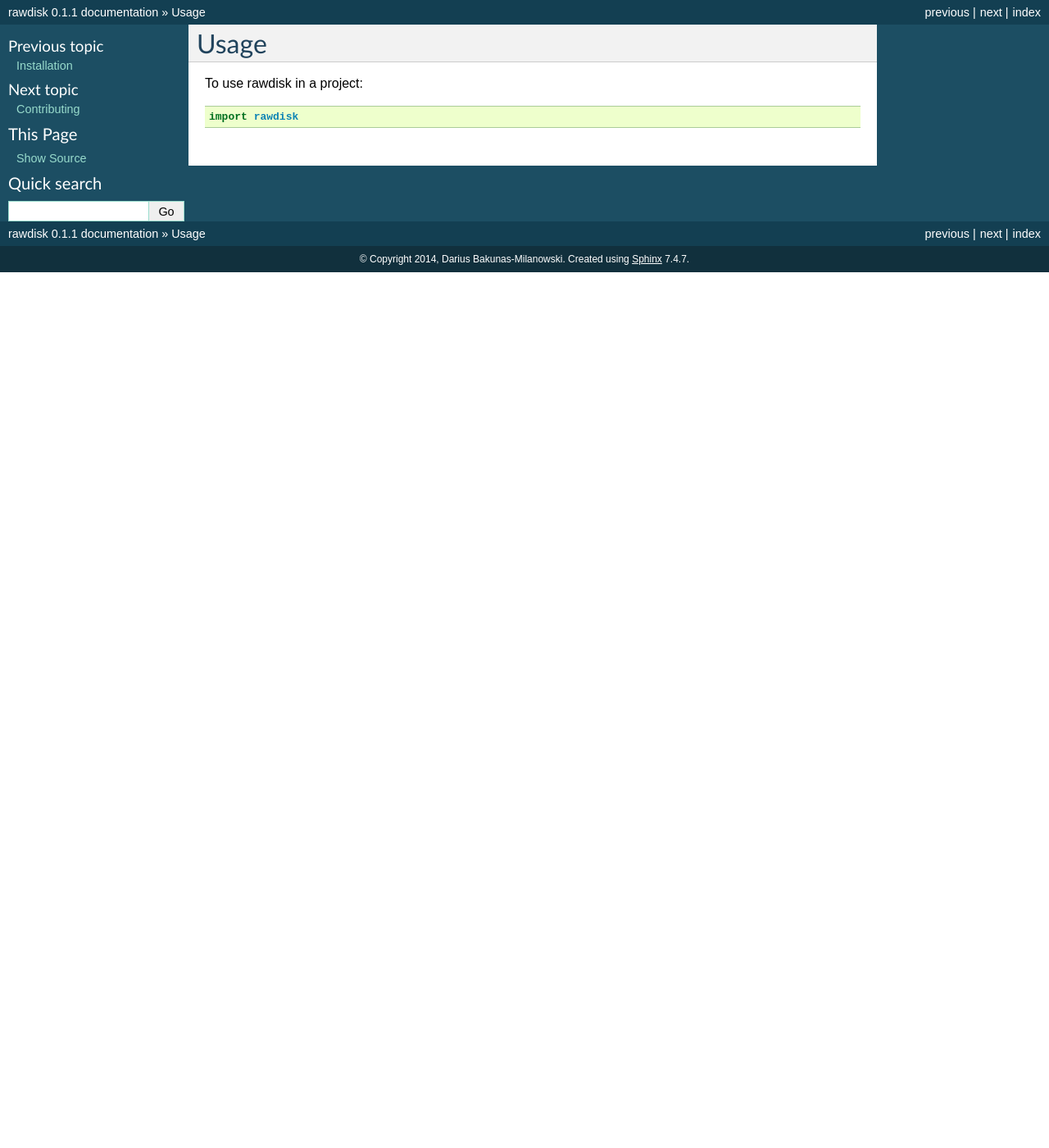
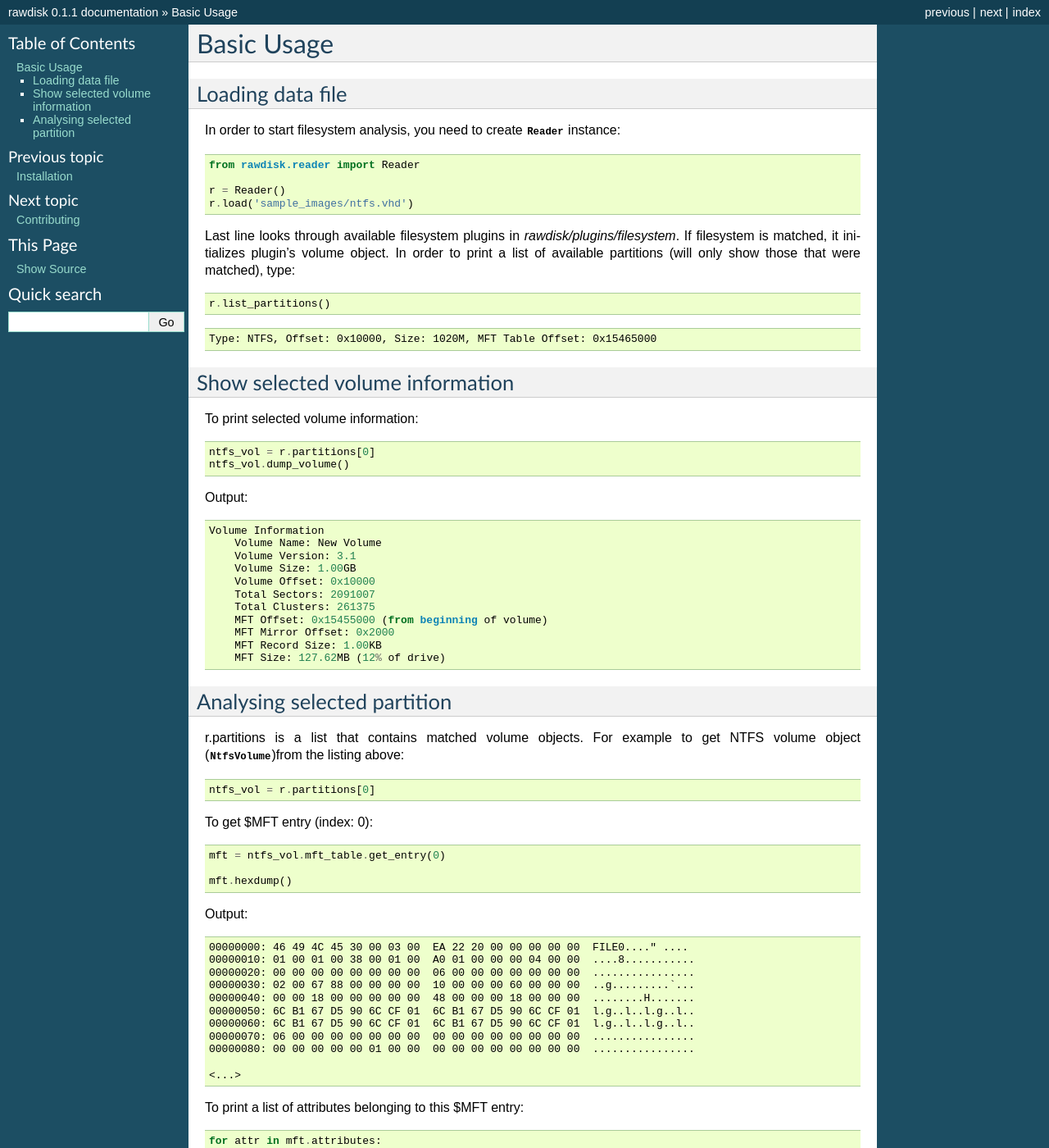
Before and after one commit to dariusbakunas/rawdisk, a Sphinx documentation site: the page built from docs/usage.rst, in a window 1280 px wide and 1400 px high. Shown: the whole window at 82% size. Built offline with Sphinx 7.4.7, drawn with Linux system fonts in a browser that asks for light colours; some of the changed text lies outside the part shown.

Commit message:
Updated documentation

```diff
--- a/docs/usage.rst
+++ b/docs/usage.rst
@@ -1,7 +1,82 @@
-========
-Usage
-========
+***********
+Basic Usage
+***********
 
-To use rawdisk in a project::
+Loading data file
+=================
 
-    import rawdisk
+In order to start filesystem analysis, you need to create :class:`~rawdisk.reader.Reader` instance::
+
+    from rawdisk.reader import Reader
+
+    r = Reader()
+    r.load('sample_images/ntfs.vhd')
+
+Last line looks through available filesystem plugins in *rawdisk/plugins/filesystem*. If filesystem is matched, it initializes plugin's volume object. In order to print a list of available partitions (will only show those that were matched), type::
+
+    r.list_partitions()
+
+.. code-block:: sh
+
+    Type: NTFS, Offset: 0x10000, Size: 1020M, MFT Table Offset: 0x15465000
+
+Show selected volume information
+================================
+
+To print selected volume information::
+
+    ntfs_vol = r.partitions[0]
+    ntfs_vol.dump_volume()
+
+Output::
+
+    Volume Information
+        Volume Name: New Volume
+        Volume Version: 3.1
+        Volume Size: 1.00GB
+        Volume Offset: 0x10000
+        Total Sectors: 2091007
+        Total Clusters: 261375
+        MFT Offset: 0x15455000 (from beginning of volume)
+        MFT Mirror Offset: 0x2000
+        MFT Record Size: 1.00KB
+        MFT Size: 127.62MB (12% of drive)
+
+Analysing selected partition
+============================
+
+r.partitions is a list that contains matched volume objects. For example to get NTFS volume object (:class:`NtfsVolume <rawdisk.plugins.filesystems.ntfs.ntfs_volume.NtfsVolume>`)from the listing above::
+
+    ntfs_vol = r.partitions[0]
+
+To get $MFT entry (index: 0)::
+
+    mft = ntfs_vol.mft_table.get_entry(0)
+
+    mft.hexdump()
+
+Output::
+
+    00000000: 46 49 4C 45 30 00 03 00  EA 22 20 00 00 00 00 00  FILE0...." ....
+    00000010: 01 00 01 00 38 00 01 00  A0 01 00 00 00 04 00 00  ....8...........
+    00000020: 00 00 00 00 00 00 00 00  06 00 00 00 00 00 00 00  ................
+    00000030: 02 00 67 88 00 00 00 00  10 00 00 00 60 00 00 00  ..g.........`...
+    00000040: 00 00 18 00 00 00 00 00  48 00 00 00 18 00 00 00  ........H.......
+    00000050: 6C B1 67 D5 90 6C CF 01  6C B1 67 D5 90 6C CF 01  l.g..l..l.g..l..
+    00000060: 6C B1 67 D5 90 6C CF 01  6C B1 67 D5 90 6C CF 01  l.g..l..l.g..l..
+    00000070: 06 00 00 00 00 00 00 00  00 00 00 00 00 00 00 00  ................
+    00000080: 00 00 00 00 00 01 00 00  00 00 00 00 00 00 00 00  ................
+
+    <...>
+
+To print a list of attributes belonging to this $MFT entry::
+
+    for attr in mft.attributes:
+        print attr
+
+Output::
+
+    Type: $STANDARD_INFORMATION Name: N/A Resident Size: 96
+    Type: $FILE_NAME Name: N/A Resident Size: 104
+    Type: $DATA Name: N/A Non-Resident Size: 72
+    Type: $BITMAP Name: N/A Non-Resident Size: 80
```
Also changed, not shown: docs/modules.rst (added, +7 -0 lines), docs/rawdisk.filesystems.rst (added, +30 -0 lines), docs/rawdisk.plugins.filesystems.apple_boot.rst (added, +30 -0 lines), docs/rawdisk.plugins.filesystems.efi_system.rst (added, +30 -0 lines), docs/rawdisk.plugins.filesystems.hfs_plus.rst (added, +30 -0 lines), docs/rawdisk.plugins.filesystems.ntfs.rst (added, +86 -0 lines), docs/rawdisk.plugins.filesystems.rst (added, +20 -0 lines), docs/rawdisk.plugins.rst (added, +37 -0 lines), docs/rawdisk.rst (added, +48 -0 lines), docs/rawdisk.scheme.rst (added, +38 -0 lines), docs/rawdisk.util.rst (added, +46 -0 lines).
